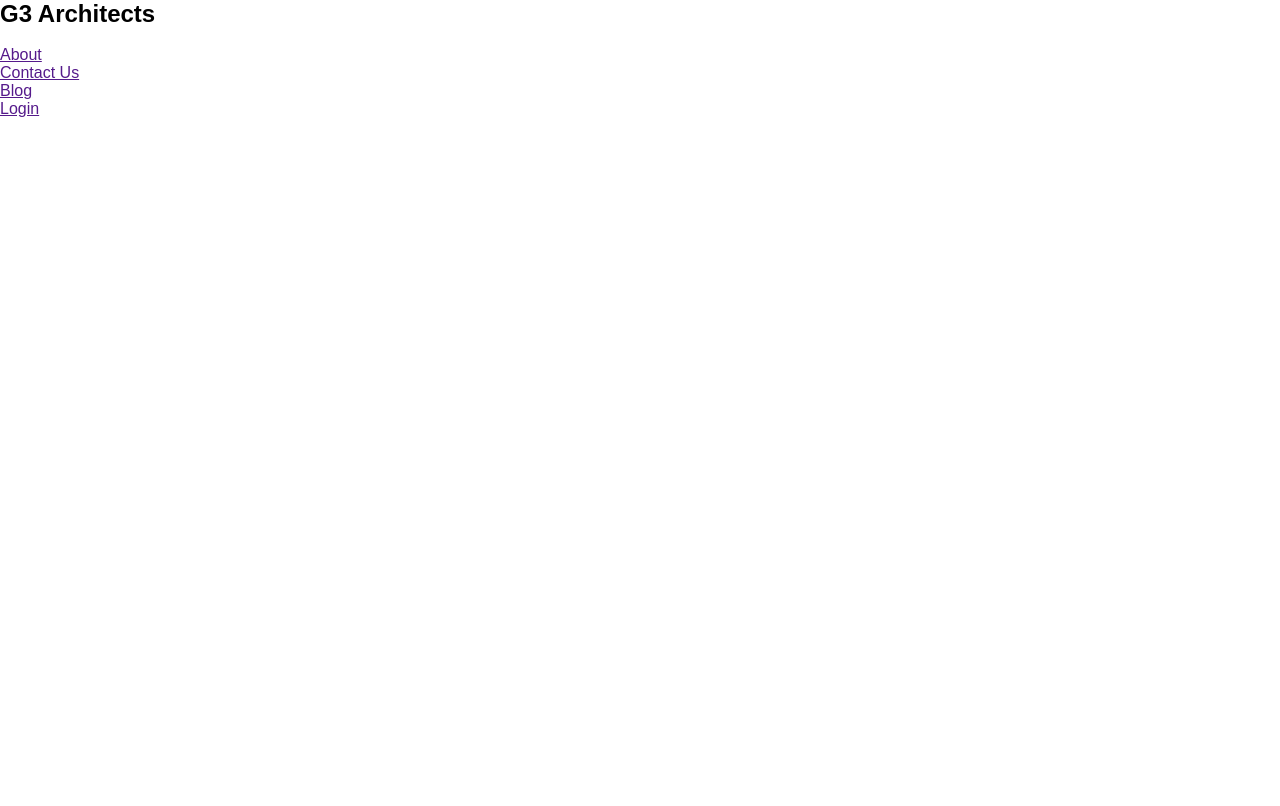
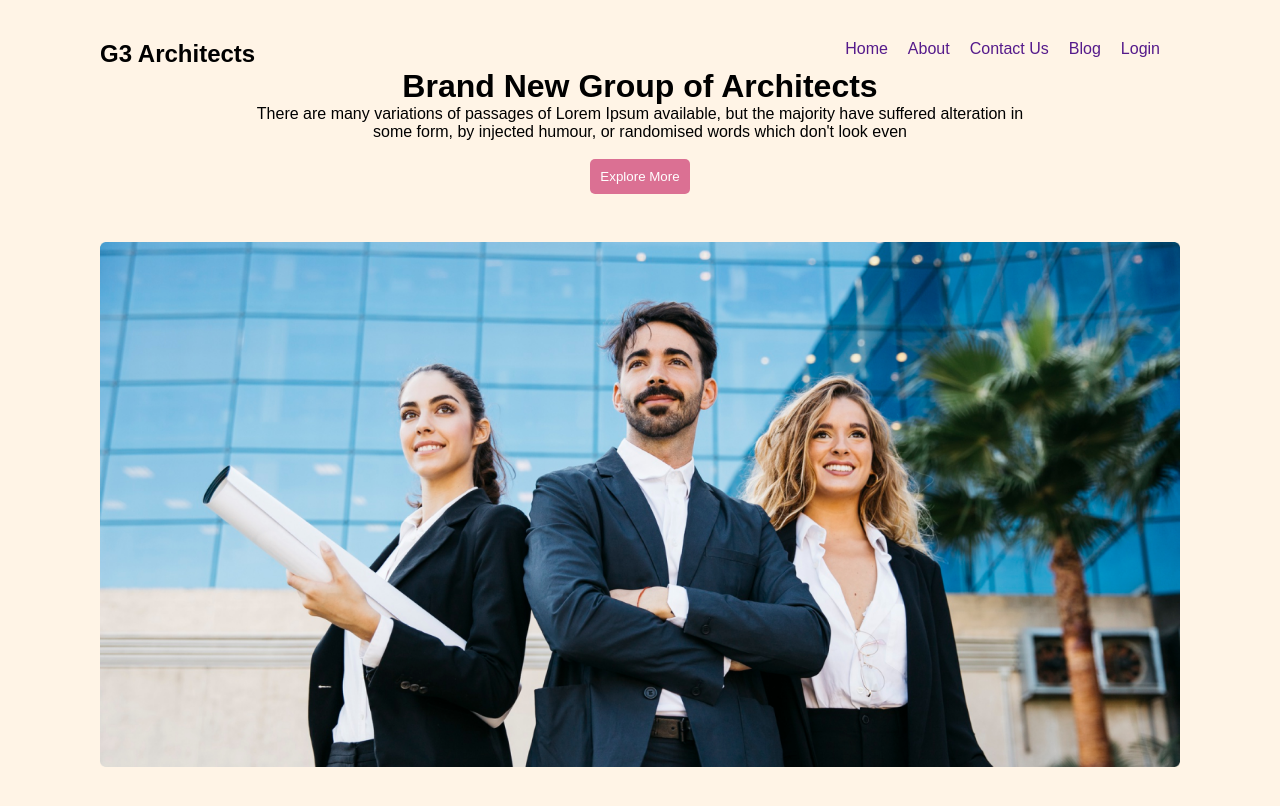
Before and after one commit to pekulhossain/g3_architech_website, a plain HTML site: page g3_architecs.html in a window 1280 px wide. Drawn offline with Linux system fonts and the light colour scheme.

Commit message:
heaer added

```diff
--- a/g3_architecs.html
+++ b/g3_architecs.html
@@ -10,13 +10,29 @@
         <nav>
             <h2>G3 Architects</h2>
             <ul>
-                <li><a href="Home"></a></li>
+                <li><a href="">Home</a></li>
                 <li><a href="">About</a></li>
                 <li><a href="">Contact Us</a></li>
                 <li><a href="">Blog</a></li>
                 <li><a href="">Login</a></li>
             </ul>
         </nav>
+        <div class="banner">
+           <div class="banner-content">
+            <h1 class="banner-title">Brand New
+                Group of Architects
+                </h1>
+                <p class="banner-discription">
+                    There are many variations of passages of Lorem Ipsum available, but the majority have suffered alteration in some form, by injected humour, or randomised words which don't look even
+                </p>
+                <button class="btn-primary">Explore More</button>
+
+           </div>
+           <div class="banner-img">
+            <img src="images/banner.png" alt="">
+           </div>
+        </div>
+       <!--  <img src="images/banner.png" alt=""> -->
     </header>
     <main>
 
--- a/styles/architec.css
+++ b/styles/architec.css
@@ -7,3 +7,66 @@
 font-family: 'Open Sans', sans-serif;
 font-family: 'Work Sans', sans-serif;
 }
+header{
+    background-color:rgba(255, 144, 14, 0.10);
+    padding: 40px 100px;
+}
+nav{
+    display: flex;
+    justify-content: space-between;
+    align-content: center;
+}
+nav ul{
+list-style: none;
+display: flex;
+
+}
+nav ul li{
+  margin-right: 20px;
+}
+nav li a{
+    text-decoration: none;
+}
+.banner-content{
+    align-items: center;
+    text-align: center;
+    margin: 0px auto;
+    max-width: 800px;
+}
+.btn-primary{
+    margin: 18px 25px;
+    padding: 10px 10px;
+    color: white;
+    background-color: palevioletred;
+    border: none;
+    border-radius: 5px;
+    cursor: pointer;
+}
+.banner{
+    /* padding: 40px 100px;
+    width: ; */
+}
+.banner img{
+    width: 100%;
+    margin-top: 30px;
+}
+
+/* responsive media queries
+--mobile device */
+
+@media screen and(max-width:576px) {
+    header{
+        padding: 20px;
+    }
+    nav {
+        flex-direction: column;
+    }
+}
+@media screen and (min-width:576px) and (max-width:960px){
+    header{
+        padding: 20px;
+    }
+    nav {
+        flex-direction: column;
+    }
+}
```
